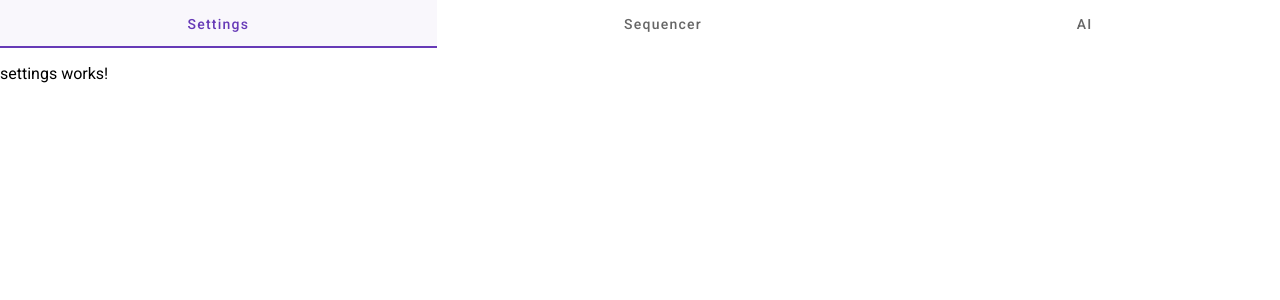
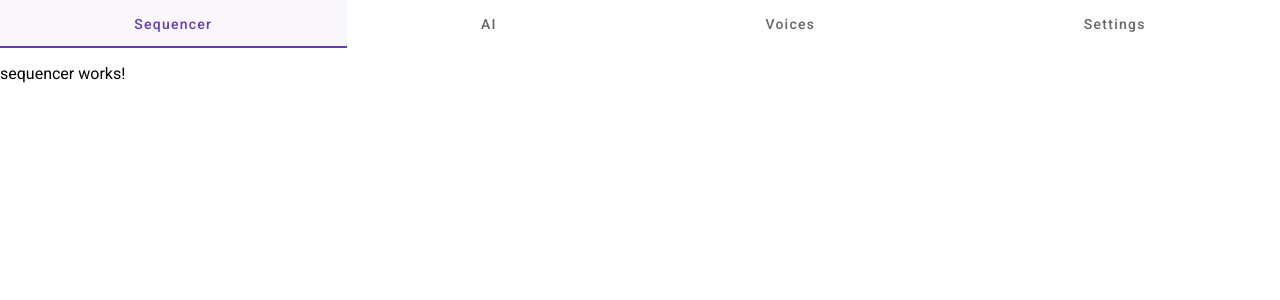
Before and after one commit to somervda/pimidi_ui, an Angular app: page / in a window 1280 px wide. Shown: the top 300 px of the page. Built offline with nearby package versions, Linux system fonts and the light colour scheme.

Commit message:
Added the voices tab and component

```diff
--- a/src/app/app.component.html
+++ b/src/app/app.component.html
@@ -1,11 +1,14 @@
 <mat-tab-group>
-  <mat-tab label="Settings">
-    <ng-template matTabContent><app-settings></app-settings> </ng-template>
-  </mat-tab>
   <mat-tab label="Sequencer">
     <ng-template matTabContent><app-sequencer></app-sequencer> </ng-template>
   </mat-tab>
   <mat-tab label="AI">
     <ng-template matTabContent><app-ai></app-ai> </ng-template>
   </mat-tab>
+  <mat-tab label="Voices">
+    <ng-template matTabContent><app-voices></app-voices> </ng-template>
+  </mat-tab>
+  <mat-tab label="Settings">
+    <ng-template matTabContent><app-settings></app-settings> </ng-template>
+  </mat-tab>
 </mat-tab-group>
--- /dev/null
+++ b/src/app/voices/voices.component.html
@@ -0,0 +1 @@
+<p>voices works!</p>
```
Also changed, not shown: src/app/app.component.ts (+7 -4 lines), src/app/voices/voices.component.ts (added, +12 -0 lines), src/app/voices/voices.component.scss (added).
